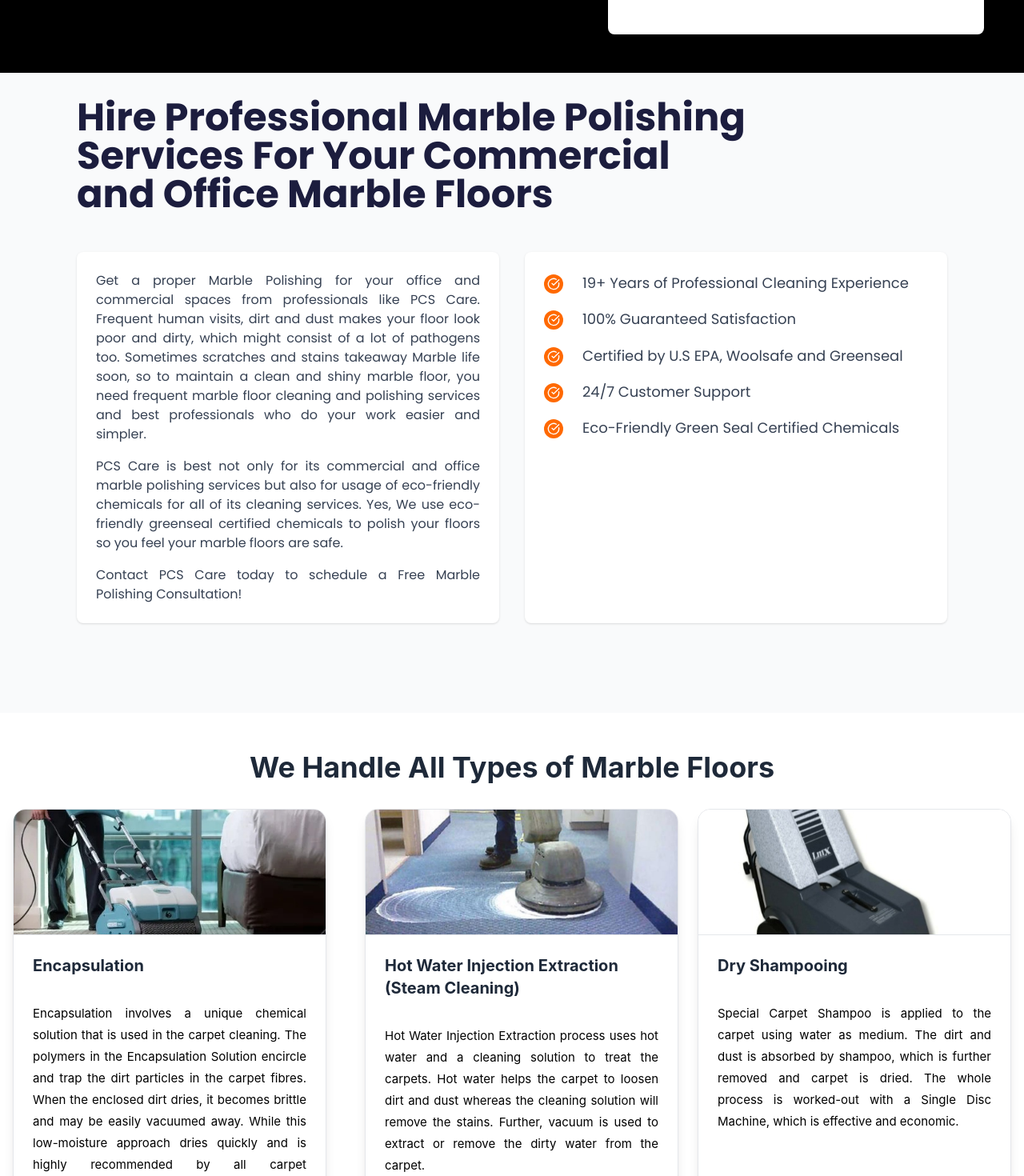
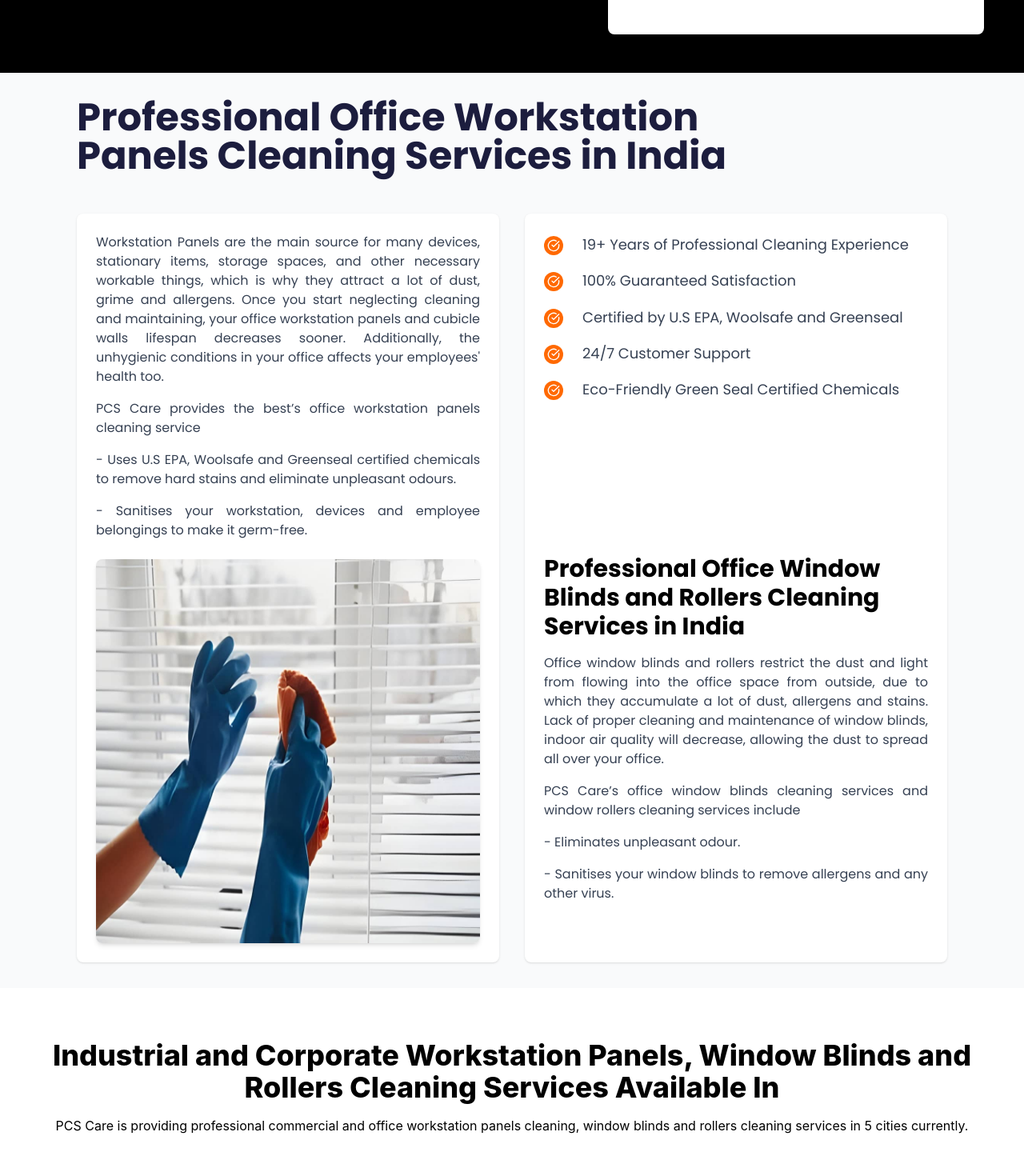
Before and after one commit to rayulu7/PCS-Care, a React (Vite) app in the folder rayulu/: page /workstation-cleaning in a window 1280 px wide. Shown: the part 720-2190 px from the top of the page at 80% size. Built offline with nearby package versions, Linux system fonts and the light colour scheme.

Commit message:
workstation cleaning section updated

```diff
--- a/rayulu/src/components/CorporateCarpetCleaning/CorporateWorkstationCleaning/CorporateWorkAreas.jsx
+++ b/rayulu/src/components/CorporateCarpetCleaning/CorporateWorkstationCleaning/CorporateWorkAreas.jsx
@@ -39,9 +39,11 @@
         {/* Heading */}
         <div className="max-w-7xl mx-auto text-center mb-12">
           <h2 className="font-poppins text-3xl sm:text-4xl md:text-[37px] leading-tight sm:leading-snug md:leading-[60px] font-bold text-[#1c1d3e]">
-            Our Commercial Marble Polishing<br/>
-            Servicing Areas Include
+            Our Industrial and Corporate Workstation Panels,<br/>
+            Window Blinds and Rollers Cleaning Services <br />
+            Covering Areas
           </h2>
+          <p>We provide our services to all types of sectors, which includes</p>
         </div>
 
         {/* first 6 in a 3‑col grid */}
--- a/rayulu/src/components/CorporateCarpetCleaning/CorporateWorkstationCleaning/CorporateWorkCities.jsx
+++ b/rayulu/src/components/CorporateCarpetCleaning/CorporateWorkstationCleaning/CorporateWorkCities.jsx
@@ -19,9 +19,9 @@
 
       <div className="max-w-7xl mx-auto text-center mb-12">
         <h2 className="text-4xl font-extrabold text-black">
-        Our Professional Marble Polishing Services Available In
+        Industrial and Corporate Workstation Panels, Window Blinds and Rollers Cleaning Services Available In
         </h2>
-        <p className = "text-base mt-4">PCS Care is providing professional marble polishing services for corporate and commercial spaces in 5 cities currently.</p>
+        <p className = "text-base mt-4">PCS Care is providing professional commercial and office workstation panels cleaning, window blinds and rollers cleaning services in 5 cities currently.</p>
       </div>
 
 
@@ -40,7 +40,7 @@
               className="mt-4 w-[117px] h-[117px] object-contain"
             />
             <p className="mt-2 text-[15px] leading-[27px] text-black font-bold text-center">
-              Marble Polishing services in<br />
+              <br />
               {city.name}
             </p>
           </div>
@@ -63,7 +63,7 @@
               className="mt-4 w-[175.5px] h-[175.5px] object-contain"
             />
             <p className="mt-2 text-[15px] leading-[27px] text-black font-bold text-center">
-              Marble Polishing services in<br />
+              <br />
               {city.name}
             </p>
           </div>
--- a/rayulu/src/components/CorporateCarpetCleaning/CorporateWorkstationCleaning/CorporateWorkExpectation.jsx
+++ b/rayulu/src/components/CorporateCarpetCleaning/CorporateWorkstationCleaning/CorporateWorkExpectation.jsx
@@ -2,10 +2,10 @@
 
 
 const points = [
-  "Removes dust and dirt.",
-  "Removes scratches and stains from floor and tiles.",
-  "Removes bad odours, increases the shine of the floor and enhances the air quality.",
-  "Increases life span of Marble Floors."
+  "Removes dust, dirt and pathogens.",
+  "Removes stains.",
+  "Protects your furniture, windows, doors and other items from damaging soon and improves their lifespan.",
+  "Removes bad odours and enhances the air quality."
 ];
 
 export default function CorporateWorkExpectSection() {
@@ -18,7 +18,7 @@
 
           <div className="w-full md:w-1/2">
             <img
-              src="/carpetCleaning.jpg"
+              src="/workstation2.avif"
               alt="Carpet cleaning demonstration"
               className="w-full h-400 rounded-lg shadow-md "
             />
@@ -27,7 +27,7 @@
 
           <div className="w-full md:w-1/2">
             <h2 className=" font-poppins text-[37px] leading-[70px] font-bold text-[#1c1d3e] mb-12 text-left">
-            What Can You Expect From Our Marble Polishing Services
+            What Can You Expect From Our Cleaning Services
             </h2>
 
             <ul className="space-y-6">
--- a/rayulu/src/components/CorporateCarpetCleaning/CorporateWorkstationCleaning/CorporateWorkForm.jsx
+++ b/rayulu/src/components/CorporateCarpetCleaning/CorporateWorkstationCleaning/CorporateWorkForm.jsx
@@ -53,10 +53,10 @@
               mt-4 md:mt-0
             "
           >
-            Professional<br />
-            Commercial & Office <br/>
-            Marble Polishing <br />
-            Services In India
+            Best Office Workstation<br />
+            Panels, Window Blinds & <br/>
+            Rollers Cleaning <br />
+            Services in India
             {/* &amp; */}
             <br />
 
--- a/rayulu/src/components/CorporateCarpetCleaning/CorporateWorkstationCleaning/CorporateWorkPage.jsx
+++ b/rayulu/src/components/CorporateCarpetCleaning/CorporateWorkstationCleaning/CorporateWorkPage.jsx
@@ -25,9 +25,9 @@
 
         <div className="text-left mb-12">
           <h1 className="font-bold mb-4 text-5xl leading-[60px] text-[#1c1d3e]">
-          Hire Professional Marble Polishing <br />
-           Services For Your Commercial <br />
-           and Office Marble Floors
+          Professional Office Workstation <br />
+           Panels Cleaning Services in India <br />
+
           </h1>
         </div>
 
@@ -37,12 +37,16 @@
           <div className="bg-white rounded-lg shadow-sm w-full md:w-[600px] p-6">
             <div className="text-gray-700 text-justify space-y-4">
               <p className="text-base font-normal leading-[27px] m-0">
-              Get a proper Marble Polishing for your office and commercial spaces from professionals like PCS Care. Frequent human visits, dirt and dust makes your floor look poor and dirty, which might consist of a lot of pathogens too. Sometimes scratches and stains takeaway Marble life soon, so to maintain a clean and shiny marble floor, you need frequent marble floor cleaning and polishing services and best professionals who do your work easier and simpler.</p>
+              Workstation Panels are the main source for many devices, stationary items, storage spaces, and other necessary workable things, which is why they attract a lot of dust, grime and allergens. Once you start neglecting cleaning and maintaining, your office workstation panels and cubicle walls lifespan decreases sooner. Additionally, the unhygienic conditions in your office affects your employees' health too.</p>
               <p className="text-base font-normal leading-[27px] m-0">
-              PCS Care is best not only for its commercial and office marble polishing services but also for usage of eco-friendly chemicals for all of its cleaning services. Yes, We use eco-friendly greenseal certified chemicals to polish your floors so you feel your marble floors are safe.</p>
+              PCS Care provides the best’s office workstation panels cleaning service</p>
+
               <p className="text-base font-normal leading-[27px] m-0">
-              Contact PCS Care today to schedule a Free Marble Polishing Consultation!</p>
+              - Uses U.S EPA, Woolsafe and Greenseal certified chemicals to remove hard stains and eliminate unpleasant odours.</p>
+              <p className="text-base font-normal leading-[27px] m-0">
+              - Sanitises your workstation, devices and employee belongings to make it germ-free.</p>
             </div>
+            <img src = "/Workstation.jpg" alt = "Workstation Cleaning" className = "w-full h-400 rounded-lg shadow-md mt-6" />
           </div>
 
 
@@ -57,6 +61,21 @@
                 </div>
               ))}
             </div>
+            <div className = "py-4 mt-32">
+              <h2 className = "font-bold mt-12 mb-4 text-3xl">Professional Office Window Blinds and Rollers Cleaning Services in India</h2>
+              <div className="text-gray-700 text-justify space-y-4">
+              <p className="text-base font-normal leading-[27px] m-0">
+              Office window blinds and rollers restrict the dust and light from flowing into the office space from outside, due to which they accumulate a lot of dust, allergens and stains. Lack of proper cleaning and maintenance of window blinds, indoor air quality will decrease, allowing the dust to spread all over your office.
+</p>
+              <p className="text-base font-normal leading-[27px] m-0">
+              PCS Care’s office window blinds cleaning services and window rollers cleaning services include</p>
+
+              <p className="text-base font-normal leading-[27px] m-0">
+              - Eliminates unpleasant odour.</p>
+              <p className="text-base font-normal leading-[27px] m-0">
+             - Sanitises your window blinds to remove allergens and any other virus.</p>
+            </div>
+            </div>
           </div>
         </div>
       </div>
--- a/rayulu/src/components/CorporateCarpetCleaning/CorporateWorkstationCleaning/CorporateWorkTypes.jsx
+++ b/rayulu/src/components/CorporateCarpetCleaning/CorporateWorkstationCleaning/CorporateWorkTypes.jsx
@@ -98,7 +98,7 @@
 
   return (
     <>
-    <div className="py-12">
+    {/* <div className="py-12">
 
       <div className="text-center mb-8">
         <h1 className="text-4xl font-bold text-gray-800">
@@ -112,10 +112,10 @@
           <ServiceCard key={s.id} service={s} />
         ))}
       </div>
-    </div>
+    </div> */}
     <CorporateWorkCities />
     <CorporateWorkAreas />
-    <CorporateWorkProcess />
+    {/* <CorporateWorkProcess /> */}
     <CorporateWorkExpectSection />
     <ChooseUs />
     <CorporateWorkQuestions />
```
Also changed, not shown: rayulu/src/components/CorporateCarpetCleaning/CorporateWorkstationCleaning/CorporateWorkQuestions.jsx (+13 -12 lines), rayulu/public/Workstation.jpg (added), rayulu/public/workstation2.avif (added).
